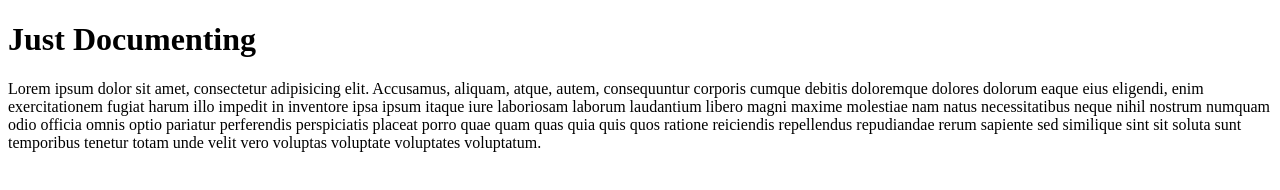
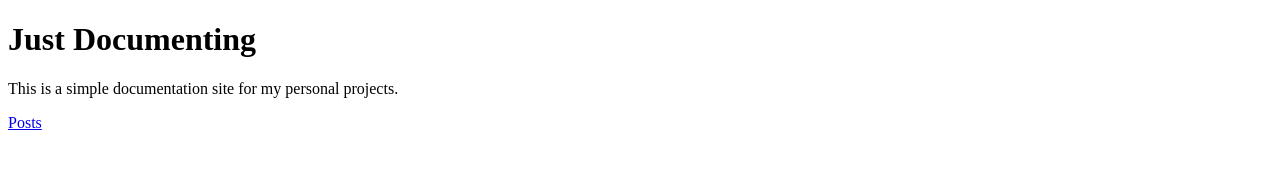
Before and after one commit to robsca/robesco, a plain HTML site: page index.html in a window 1280 px wide. Drawn offline with Linux system fonts and the light colour scheme.

Commit message:
first commit

```diff
--- a/index.html
+++ b/index.html
@@ -7,20 +7,15 @@
     <title>Just Documenting</title>
 </head>
 <body>
-    <h1>Just Documenting</h1>
-    <p>
-        Lorem ipsum dolor sit amet, consectetur adipisicing elit.
-        Accusamus, aliquam, atque, autem, consequuntur corporis cumque
-        debitis doloremque dolores dolorum eaque eius eligendi, enim
-        exercitationem fugiat harum illo impedit in inventore ipsa ipsum
-        itaque iure laboriosam laborum laudantium libero magni maxime
-        molestiae nam natus necessitatibus neque nihil nostrum numquam
-        odio officia omnis optio pariatur perferendis perspiciatis
-        placeat porro quae quam quas quia quis quos ratione reiciendis
-        repellendus repudiandae rerum sapiente sed similique sint sit
-        soluta sunt temporibus tenetur totam unde velit vero voluptas
-        voluptate voluptates voluptatum.
-    </p>
+    <div class="title">
+        <h1>Just Documenting</h1>
+    </div>
+    <div class="description">
+        <p>
+            This is a simple documentation site for my personal projects.
+        </p>
+    </div>
+    <a href="templates/posts.html">Posts</a>
 
 </body>
 </html>
```
